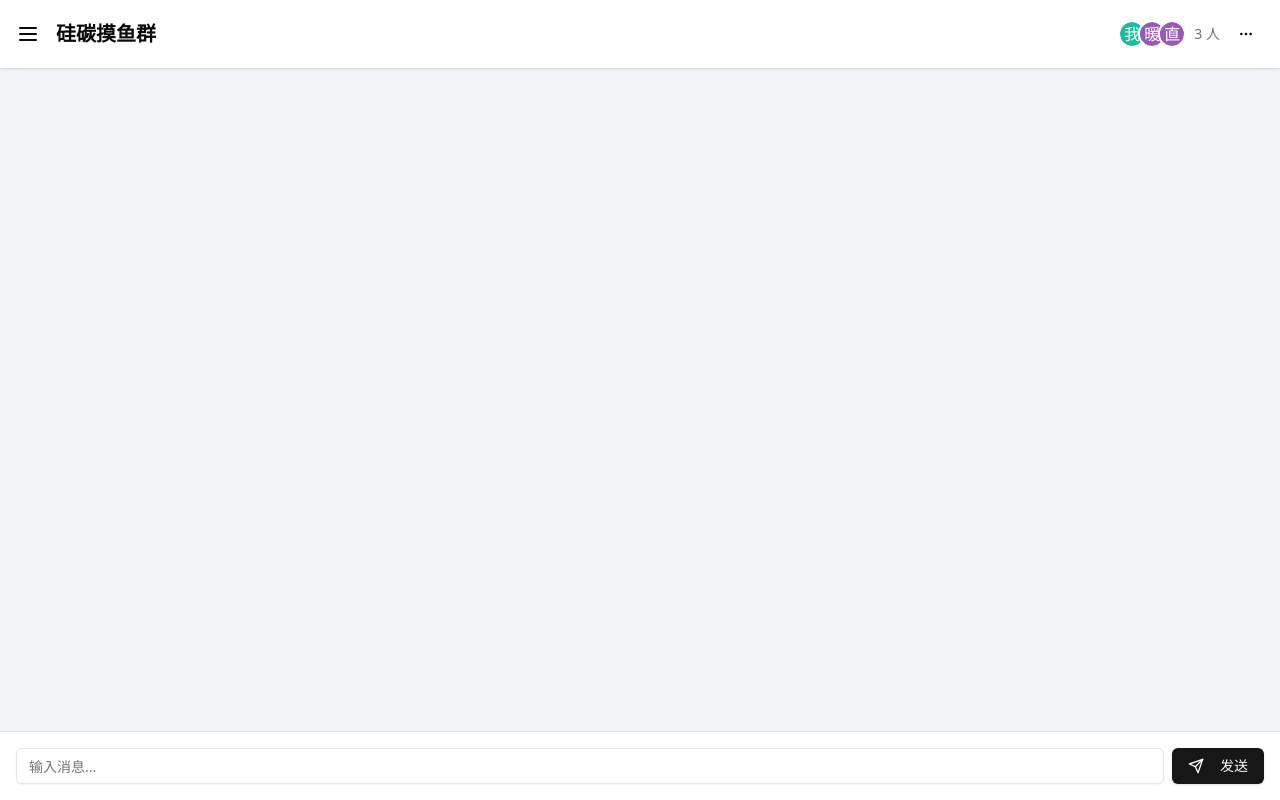
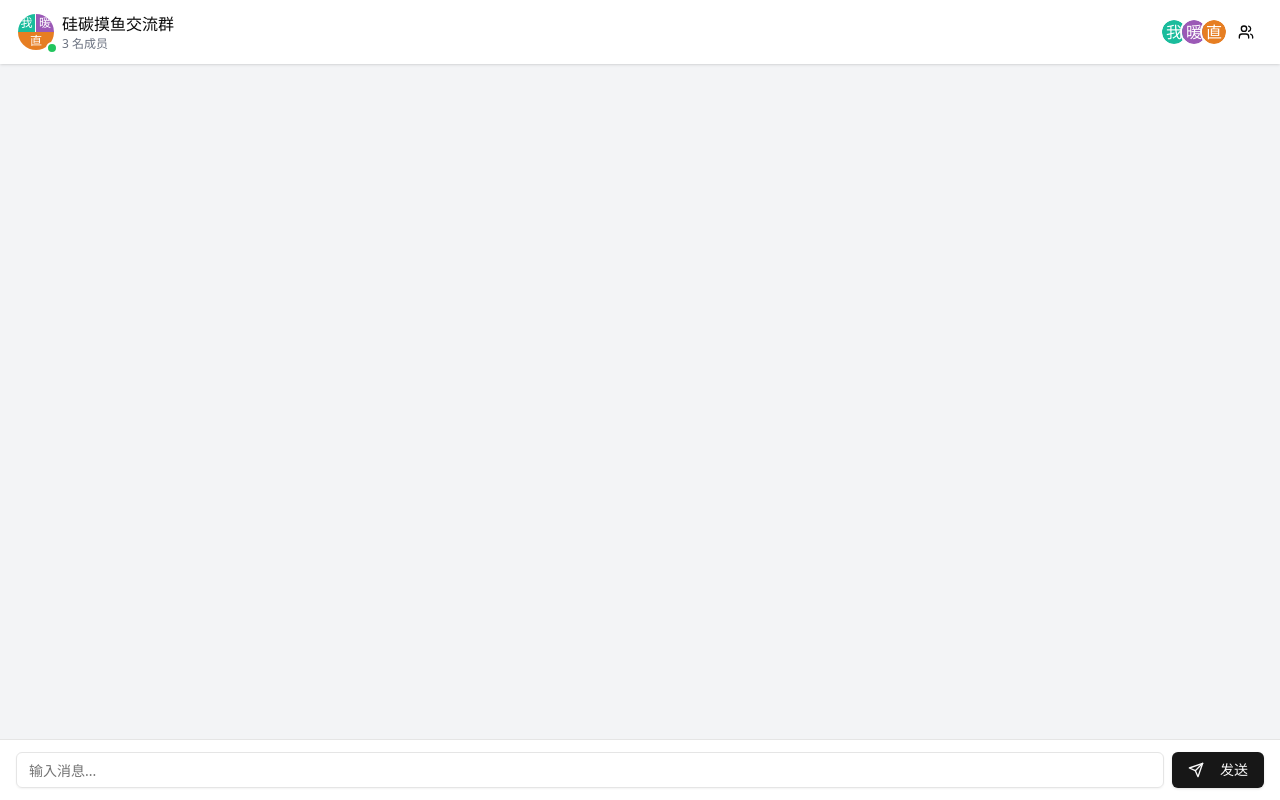
Before and after one commit to zyz496/botgroup.chat, a React (Vite) app: page / in a window 1280 px wide. Built offline with nearby package versions, Linux system fonts and the light colour scheme.

Commit message:
upate new ui

```diff
--- a/index.html
+++ b/index.html
@@ -2,7 +2,8 @@
 <html lang="en">
   <head>
     <meta charset="UTF-8" />
-    <meta name="viewport" content="width=device-width, initial-scale=1.0" />
+    <link rel="icon" type="image/svg+xml" href="/vite.svg" />
+    <meta name="viewport" content="width=device-width, initial-scale=1.0, viewport-fit=cover" />
     <title>AI机器人群聊</title>
   </head>
   <body>
--- a/src/components/ChatUI.tsx
+++ b/src/components/ChatUI.tsx
@@ -1,5 +1,5 @@
 import React, { useState, useRef, useEffect } from 'react';
-import { Send, Menu, MoreHorizontal, UserPlus, UserMinus } from 'lucide-react';
+import { Send, Menu, MoreHorizontal, UserPlus, UserMinus, Users2, Users, MoreVertical, MessageCircle } from 'lucide-react';
 import { Button } from "@/components/ui/button";
 import { Input } from "@/components/ui/input";
 import { ScrollArea } from "@/components/ui/scroll-area";
@@ -26,11 +26,57 @@ import {
 // 使用本地头像数据，避免外部依赖
 const getAvatarData = (name: string) => {
   const colors = ['#1abc9c', '#3498db', '#9b59b6', '#f1c40f', '#e67e22'];
-  const index = name.charCodeAt(0) % colors.length;
+  const index = (name.charCodeAt(0) + (name.charCodeAt(1) || 0 )) % colors.length;
   return {
     backgroundColor: colors[index],
     text: name[0],
   };
+};
+
+// 单个完整头像
+const SingleAvatar = ({ user }: { user: User }) => {
+  const avatarData = getAvatarData(user.name);
+  return (
+    <div
+      className="w-full h-full flex items-center justify-center text-xs text-white font-medium"
+      style={{ backgroundColor: avatarData.backgroundColor }}
+    >
+      {avatarData.text}
+    </div>
+  );
+};
+
+// 左右分半头像
+const HalfAvatar = ({ user, isFirst }: { user: User, isFirst: boolean }) => {
+  const avatarData = getAvatarData(user.name);
+  return (
+    <div
+      className="w-1/2 h-full flex items-center justify-center text-xs text-white font-medium"
+      style={{
+        backgroundColor: avatarData.backgroundColor,
+        borderRight: isFirst ? '1px solid white' : 'none'
+      }}
+    >
+      {avatarData.text}
+    </div>
+  );
+};
+
+// 四分之一头像
+const QuarterAvatar = ({ user, index }: { user: User, index: number }) => {
+  const avatarData = getAvatarData(user.name);
+  return (
+    <div
+      className="aspect-square flex items-center justify-center text-[8px] text-white font-medium"
+      style={{
+        backgroundColor: avatarData.backgroundColor,
+        borderRight: index % 2 === 0 ? '1px solid white' : 'none',
+        borderBottom: index < 2 ? '1px solid white' : 'none'
+      }}
+    >
+      {avatarData.text}
+    </div>
+  );
 };
 
 const ChatUI = () => {
@@ -236,19 +282,56 @@ const ChatUI = () => {
   }, []);
 
   return (
-    <div className="h-screen flex flex-col bg-gray-100">
+    <div className="h-[100dvh] flex flex-col bg-gray-100 fixed inset-0 overflow-hidden">
       {/* Header */}
-      <header className="bg-white p-4 shadow">
-        <div className="flex items-center justify-between">
-          <div className="flex items-center gap-4">
-            <Menu className="w-6 h-6" />
-            <h1 className="text-xl font-bold">硅碳摸鱼群</h1>
+      <header className="bg-white shadow flex-none">
+        <div className="flex items-center justify-between px-4 py-3">
+          {/* 左侧群组信息 */}
+          <div className="flex items-center gap-1.5">
+            <div className="relative w-10 h-10">
+              <div className="w-full h-full rounded-full border-2 border-white overflow-hidden bg-white">
+                {users.length === 1 ? (
+                  // 单个成员时显示一个大头像
+                  <SingleAvatar user={users[0]} />
+                ) : users.length === 2 ? (
+                  // 两个成员时左右分布
+                  <div className="h-full flex">
+                    {users.slice(0, 2).map((user, index) => (
+                      <HalfAvatar key={user.id} user={user} isFirst={index === 0} />
+                    ))}
+                  </div>
+                ) : users.length === 3 ? (
+                  // 三个成员时上2下1
+                  <div className="h-full flex flex-col">
+                    <div className="flex h-1/2">
+                      {users.slice(0, 2).map((user, index) => (
+                        <HalfAvatar key={user.id} user={user} isFirst={index === 0} />
+                      ))}
+                    </div>
+                    <div className="h-1/2 flex justify-center">
+                      <SingleAvatar user={users[2]} />
+                    </div>
+                  </div>
+                ) : (
+                  // 四个或更多成员时显示2x2网格
+                  <div className="h-full grid grid-cols-2">
+                    {users.slice(0, 4).map((user, index) => (
+                      <QuarterAvatar key={user.id} user={user} index={index} />
+                    ))}
+                  </div>
+                )}
+              </div>
+              <div className="absolute -bottom-0.5 -right-0.5 bg-green-500 w-3 h-3 rounded-full border-2 border-white"></div>
+            </div>
+            <div>
+              <h1 className="font-medium text-base">硅碳摸鱼交流群</h1>
+              <p className="text-xs text-gray-500">{users.length} 名成员</p>
+            </div>
           </div>
 
-          <div className="flex items-center gap-2">
-            {/* Stacked Avatars */}
+          {/* 右侧头像组和按钮 */}
           <div className="flex items-center">
-              <div className="flex -space-x-2">
+            <div className="flex -space-x-2 ">
               {users.slice(0, 4).map((user) => {
                 const avatarData = getAvatarData(user.name);
                 return (
@@ -274,35 +357,20 @@ const ChatUI = () => {
                 </div>
               )}
             </div>
-              <span className="ml-2 text-sm text-gray-500">
-                {users.length} 人
-              </span>
-            </div>
-
-            <DropdownMenu>
-              <DropdownMenuTrigger asChild>
-                <Button variant="ghost" size="icon">
-                  <MoreHorizontal className="w-5 h-5" />
+            <Button variant="ghost" size="icon" onClick={() => setShowMembers(true)}>
+              <Users className="w-5 h-5" />
             </Button>
-              </DropdownMenuTrigger>
-              <DropdownMenuContent align="end">
-                <DropdownMenuItem onClick={() => setShowMembers(true)}>
-                  <UserPlus className="w-4 h-4 mr-2" />
-                  管理成员
-                </DropdownMenuItem>
-              </DropdownMenuContent>
-            </DropdownMenu>
           </div>
         </div>
       </header>
 
       {/* Main Chat Area */}
-      <div className="flex-1 flex flex-col overflow-hidden">
-        <ScrollArea className="flex-1 p-4">
+      <div className="flex-1 overflow-hidden">
+        <ScrollArea className="h-full p-4">
           <div className="space-y-4">
             {messages.map((message) => (
               <div key={message.id}
-                className={`flex items-start gap-3 ${message.sender.name === "我" ? "justify-end" : ""}`}>
+                className={`flex items-start gap-2 ${message.sender.name === "我" ? "justify-end" : ""}`}>
                 {message.sender.name !== "我" && (
                   <Avatar>
                     <AvatarFallback style={{ backgroundColor: getAvatarData(message.sender.name).backgroundColor, color: 'white' }}>
@@ -333,9 +401,10 @@ const ChatUI = () => {
             <div ref={messagesEndRef} />
           </div>
         </ScrollArea>
+      </div>
 
       {/* Input Area */}
-        <div className="p-4 bg-white border-t">
+      <div className="bg-white border-t pb-[calc(0.75rem+env(safe-area-inset-bottom))] pt-3 px-4">
         <div className="flex gap-2">
           <Input
             placeholder="输入消息..."
@@ -355,7 +424,6 @@ const ChatUI = () => {
             )}
             发送
           </Button>
-          </div>
         </div>
       </div>
 
```
Also changed, not shown: 2 other files (tests, documents, lock files or other folders). Lines whose indentation alone changed are shown as unchanged.
